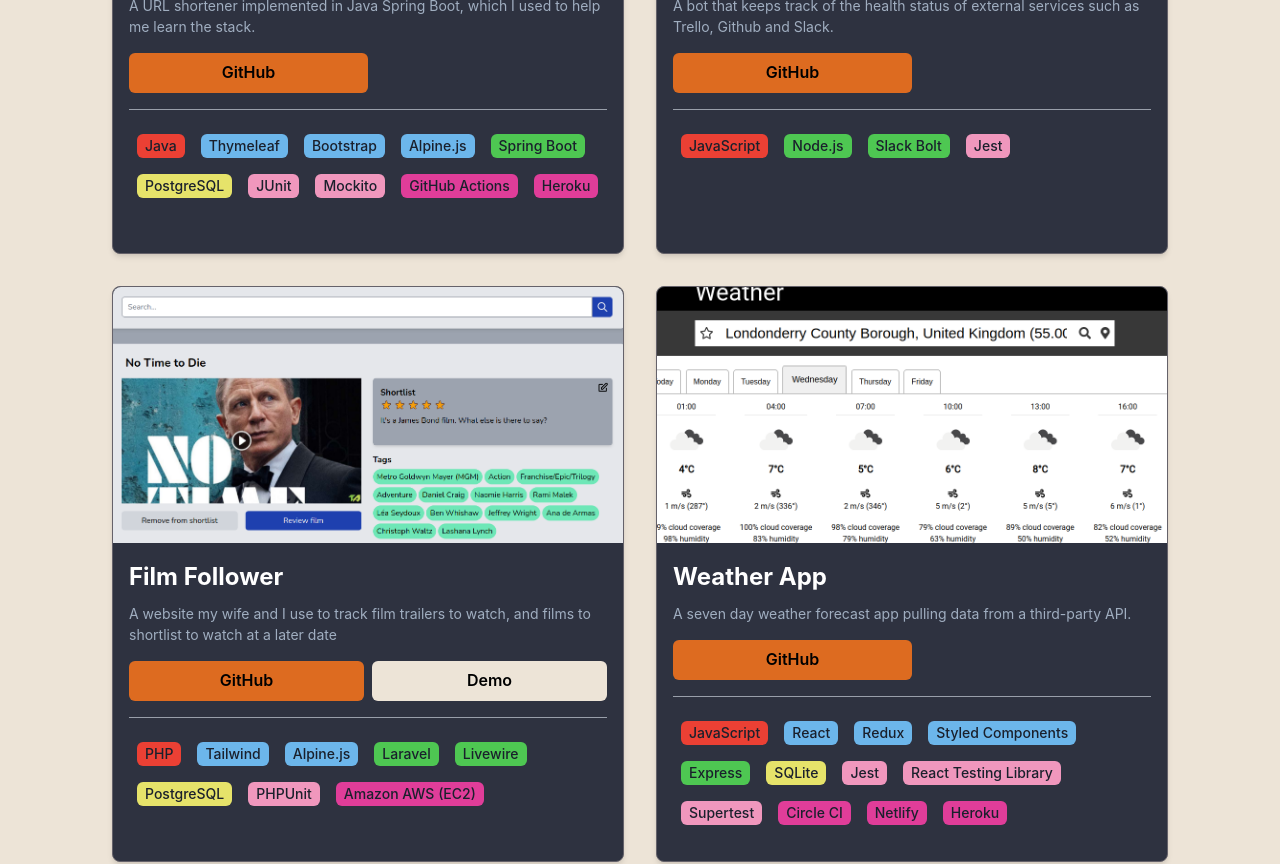
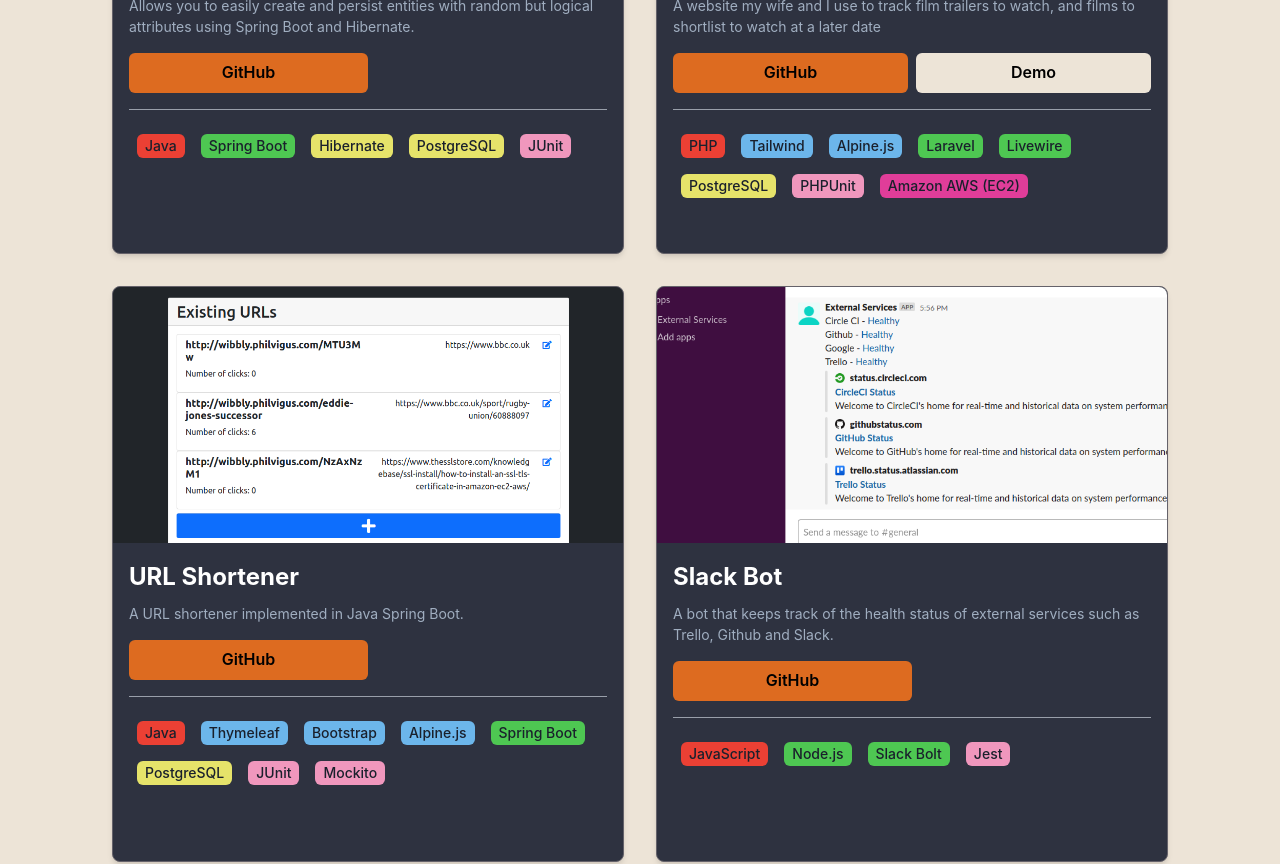
Before and after one commit to PhilipVigus/portfolio2, a React (Create React App) app: page /projects in a window 1280 px wide. Shown: the part 520-1384 px from the top of the page. Built offline with nearby package versions, Linux system fonts and the light colour scheme.

Commit message:
Update content

```diff
--- a/src/components/pages/about/About.jsx
+++ b/src/components/pages/about/About.jsx
@@ -25,18 +25,18 @@
       </AnimatedText>
 
       <AnimatedText mt={4} variants={childVariants}>
-        About two and a half years a go I changed direction, returning to my roots in software
-        development. I completed the Maker&apos;s Academy boot camp, and soon after secured a role
-        as a developer with Mumsnet. I was heavily involved in the migration of the company&apos;s
-        website from a legacy Java implementation to a new codebase using the TALL stack (Tailwind,
-        Alpine, Livewire and Laravel), and was promoted to mid-level developer within a year of
-        working there.
+        About three years a go I changed direction, returning to my roots in software development. I
+        completed the Maker&apos;s Academy boot camp, and soon after secured a role as a developer
+        with Mumsnet. I was heavily involved in the migration of the company&apos;s website from a
+        legacy Java implementation to a new codebase using the TALL stack (Tailwind, Alpine,
+        Livewire and Laravel), and was promoted to mid-level developer within a year of working
+        there.
       </AnimatedText>
 
       <AnimatedText mt={4} variants={childVariants}>
         After several years at Mumsnet I decided it was time to move on, and took a role based in
         Stockholm with Devoteam Creative Tech. I am now working as a backend developer/consultant
-        with a focus on Java and AWS.
+        with a focus on Java, JavaScript/TypeScript and AWS.
       </AnimatedText>
 
       <AnimatedText mt={4} variants={childVariants}>
--- a/src/components/pages/about/data.json
+++ b/src/components/pages/about/data.json
@@ -2,7 +2,7 @@
   "skills": [
     {
       "title": "Languages",
-      "list": ["PHP", "JavaScript", "Java"]
+      "list": ["Java", "JavaScript/TypeScript", "PHP"]
     },
     {
       "title": "Frontend",
@@ -10,11 +10,11 @@
     },
     {
       "title": "Backend",
-      "list": ["Laravel", "Livewire", "Spring Boot", "Node", "Express"]
+      "list": ["Spring Boot", "Hibernate", "Serverless Framework", "Laravel", "Livewire", "Node"]
     },
     {
       "title": "Databases",
-      "list": ["SQL", "MySQL", "PostgreSQL", "Redis", "MongoDB"]
+      "list": ["SQL (MySQL, PostgreSQL)", "NoSQL (DynamoDB, Redis, MongoDB)"]
     },
     {
       "title": "Testing",
@@ -22,7 +22,7 @@
     },
     {
       "title": "DevOps",
-      "list": ["Heroku", "AWS", "Circle CI", "Travis CI", "GitHub Actions", "Docker"]
+      "list": ["AWS", "Terraform", "GitHub Actions", "Docker", "Digital Ocean"]
     },
     {
       "title": "Other",
--- a/src/components/pages/projects/data.json
+++ b/src/components/pages/projects/data.json
@@ -1,8 +1,46 @@
 {
   "projects": [
     {
+      "title": "Database Entity Factories",
+      "description": "Allows you to easily create and persist entities with random but logical attributes using Spring Boot and Hibernate.",
+      "image": "db-entities.jpg",
+      "technologies": {
+        "languages": ["Java"],
+        "frontend": [],
+        "backend": {
+          "frameworks": ["Spring Boot"],
+          "databases": ["Hibernate", "PostgreSQL"]
+        },
+        "testing": ["JUnit"],
+        "ci_cd": []
+      },
+      "links": {
+        "github": "https://github.com/PhilipVigus/db-entity-factories",
+        "demo": ""
+      }
+    },
+    {
+      "title": "Film Follower",
+      "description": "A website my wife and I use to track film trailers to watch, and films to shortlist to watch at a later date",
+      "image": "filmfollower.png",
+      "technologies": {
+        "languages": ["PHP"],
+        "frontend": ["Tailwind", "Alpine.js"],
+        "backend": {
+          "frameworks": ["Laravel", "Livewire"],
+          "databases": ["PostgreSQL"]
+        },
+        "testing": ["PHPUnit"],
+        "ci_cd": ["Amazon AWS (EC2)"]
+      },
+      "links": {
+        "github": "https://github.com/PhilipVigus/film-follower",
+        "demo": "https://filmfollower.philvigus.com"
+      }
+    },
+    {
       "title": "URL Shortener",
-      "description": "A URL shortener implemented in Java Spring Boot, which I used to help me learn the stack.",
+      "description": "A URL shortener implemented in Java Spring Boot.",
       "image": "wibbly.png",
       "technologies": {
         "languages": ["Java"],
@@ -12,7 +50,7 @@
           "databases": ["PostgreSQL"]
         },
         "testing": ["JUnit", "Mockito"],
-        "ci_cd": ["GitHub Actions", "Heroku"]
+        "ci_cd": []
       },
       "links": {
         "github": "https://github.com/PhilipVigus/url-shortener",
@@ -39,44 +77,6 @@
       }
     },
     {
-      "title": "Film Follower",
-      "description": "A website my wife and I use to track film trailers to watch, and films to shortlist to watch at a later date",
-      "image": "filmfollower.png",
-      "technologies": {
-        "languages": ["PHP"],
-        "frontend": ["Tailwind", "Alpine.js"],
-        "backend": {
-          "frameworks": ["Laravel", "Livewire"],
-          "databases": ["PostgreSQL"]
-        },
-        "testing": ["PHPUnit"],
-        "ci_cd": ["Amazon AWS (EC2)"]
-      },
-      "links": {
-        "github": "https://github.com/PhilipVigus/film-follower",
-        "demo": "https://filmfollower.philvigus.com"
-      }
-    },
-    {
-      "title": "Weather App",
-      "description": "A seven day weather forecast app pulling data from a third-party API.",
-      "image": "weather.png",
-      "technologies": {
-        "languages": ["JavaScript"],
-        "frontend": ["React", "Redux", "Styled Components"],
-        "backend": {
-          "frameworks": ["Express"],
-          "databases": ["SQLite"]
-        },
-        "testing": ["Jest", "React Testing Library", "Supertest"],
-        "ci_cd": ["Circle CI", "Netlify", "Heroku"]
-      },
-      "links": {
-        "github": "https://github.com/PhilipVigus/weather-app",
-        "demo": ""
-      }
-    },
-    {
       "title": "My Portfolio",
       "description": "This website.",
       "image": "wibbly.png",
```
Also changed, not shown: public/images/screenshots/db-entities.jpg (added).
